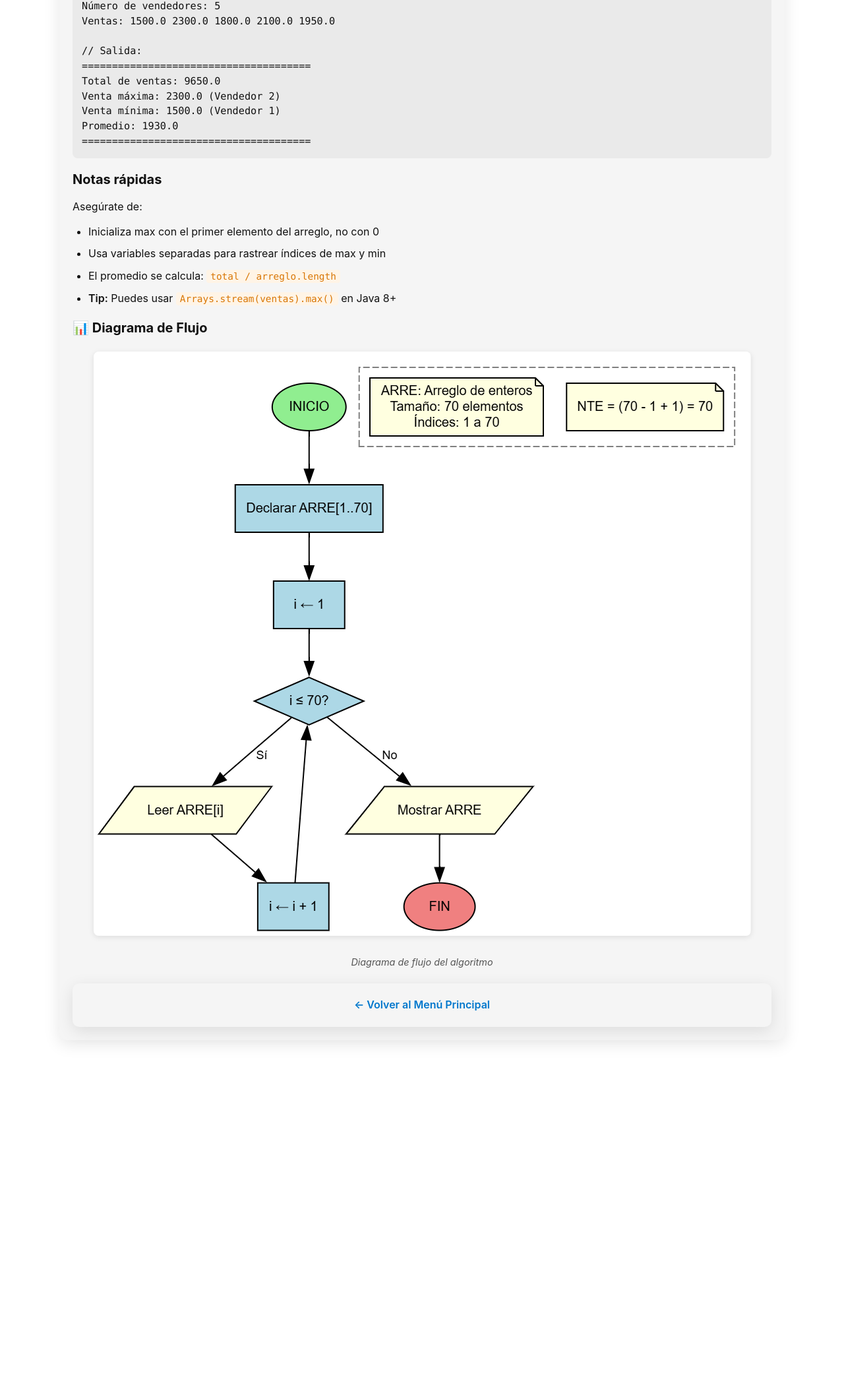
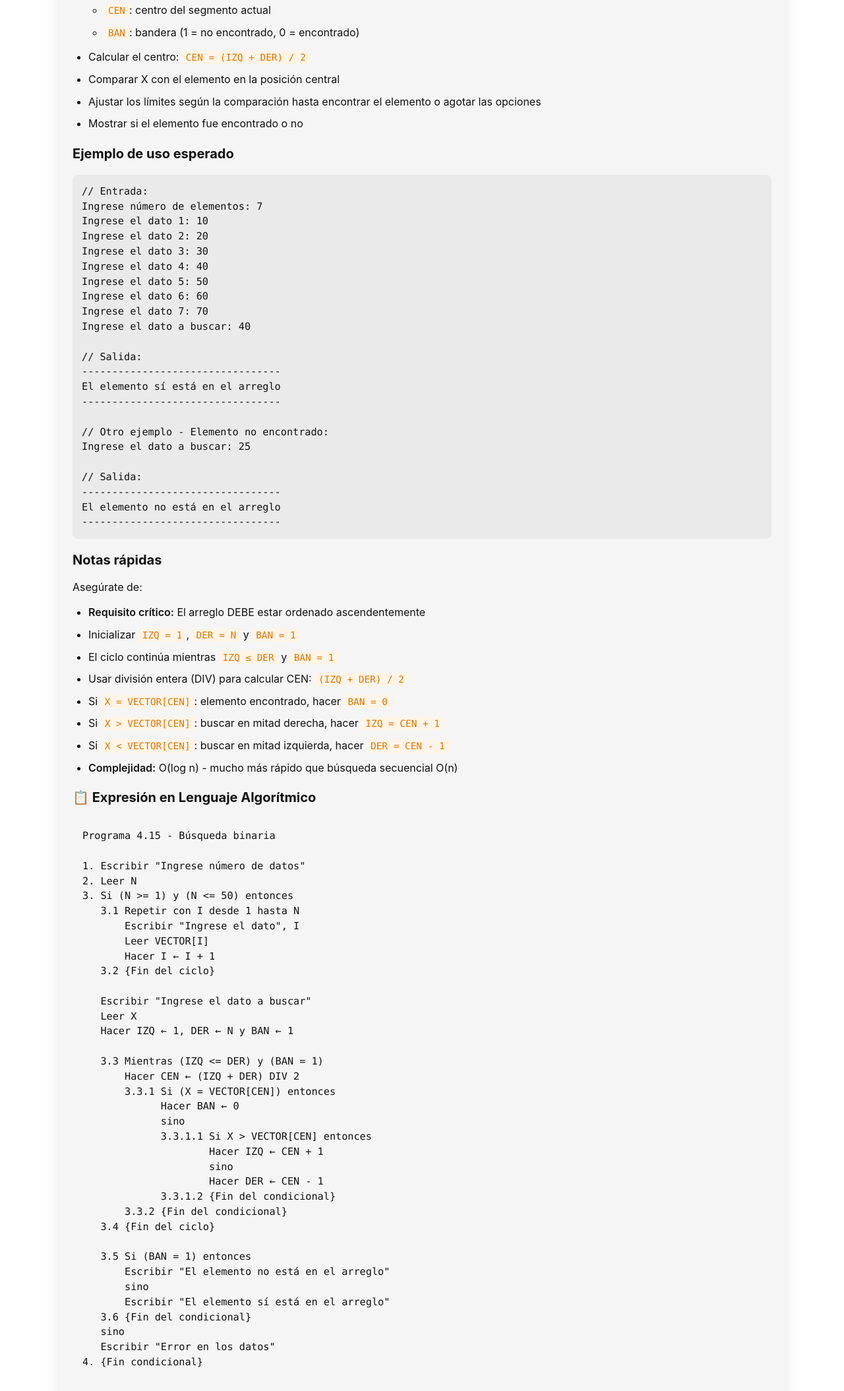
Before and after one commit to D1egoXD/JAVA-TICS, a website: page ejercicios/ejemplo_4_3.html in a window 1280 px wide. Shown: the part 611-2720 px from the top of the page at 66% size. Before the commit the page ends 2242 px from the top, so only its background shows below. Drawn offline with Linux system fonts and the light colour scheme.

Commit message:
Actualizar diagrama y contenido del ejercicio 4.3 - Búsqueda Binaria

```diff
--- a/ejercicios/ejemplo_4_3.html
+++ b/ejercicios/ejemplo_4_3.html
@@ -3,7 +3,7 @@
 <head>
     <meta charset="UTF-8">
     <meta name="viewport" content="width=device-width, initial-scale=1.0">
-    <title>Análisis de Vendedores - Ejercicios Java</title>
+    <title>Búsqueda Binaria - Ejercicios Java</title>
     <link rel="stylesheet" href="../Styles/exercises-new.css">
 </head>
 <body>
@@ -11,60 +11,127 @@
     <div class="exercise-card">
         <div class="exercise-header">
             <span class="exercise-badge">Ejemplo 4.3</span>
-            <h2>Análisis de Vendedores</h2>
+            <h2>Búsqueda Binaria en Arreglos</h2>
         </div>
 
         <div class="exercise-description">
-            <p>Practicarás el uso de arreglos unidimensionales para almacenar y procesar conjuntos de datos. Aprenderás a iterar sobre colecciones, realizar análisis estadísticos básicos y encontrar valores extremos en conjuntos de información.</p>
+            <p>En este ejercicio aprenderás uno de los algoritmos de búsqueda más eficientes: la búsqueda binaria. Este algoritmo funciona dividiendo repetidamente a la mitad el conjunto de datos ordenado, reduciendo significativamente el tiempo de búsqueda. Es fundamental que el arreglo esté ordenado previamente para que este algoritmo funcione correctamente.</p>
         </div>
 
         <div class="requirements-list">
             <h3>Requisitos</h3>
             <ul>
-                <li>Crear un arreglo para almacenar datos de ventas de N vendedores</li>
-                <li>Leer las ventas de cada vendedor usando un ciclo <code>for</code></li>
-                <li>Calcular el total de ventas sumando todos los elementos</li>
-                <li>Encontrar la venta máxima y la venta mínima</li>
-                <li>Determinar qué vendedor tuvo la mejor y peor venta</li>
-                <li>Calcular el promedio de ventas</li>
-
+                <li>Leer el número de elementos <code>N</code> del arreglo (debe estar entre 1 y 50)</li>
+                <li>Validar que N esté en el rango permitido</li>
+                <li>Leer N elementos y almacenarlos en un arreglo <code>VECTOR</code></li>
+                <li><strong>Importante:</strong> Los datos deben estar ordenados de menor a mayor</li>
+                <li>Leer el valor <code>X</code> que se desea buscar en el arreglo</li>
+                <li>Implementar el algoritmo de búsqueda binaria con las variables:
+                    <ul>
+                        <li><code>IZQ</code>: límite izquierdo (índice inicial)</li>
+                        <li><code>DER</code>: límite derecho (índice final)</li>
+                        <li><code>CEN</code>: centro del segmento actual</li>
+                        <li><code>BAN</code>: bandera (1 = no encontrado, 0 = encontrado)</li>
+                    </ul>
+                </li>
+                <li>Calcular el centro: <code>CEN = (IZQ + DER) / 2</code></li>
+                <li>Comparar X con el elemento en la posición central</li>
+                <li>Ajustar los límites según la comparación hasta encontrar el elemento o agotar las opciones</li>
+                <li>Mostrar si el elemento fue encontrado o no</li>
             </ul>
         </div>
 
         <div class="example-section">
             <h3>Ejemplo de uso esperado</h3>
             <pre class="code-block">// Entrada:
-Número de vendedores: 5
-Ventas: 1500.0 2300.0 1800.0 2100.0 1950.0
+Ingrese número de elementos: 7
+Ingrese el dato 1: 10
+Ingrese el dato 2: 20
+Ingrese el dato 3: 30
+Ingrese el dato 4: 40
+Ingrese el dato 5: 50
+Ingrese el dato 6: 60
+Ingrese el dato 7: 70
+Ingrese el dato a buscar: 40
 
 // Salida:
-======================================
-Total de ventas: 9650.0
-Venta máxima: 2300.0 (Vendedor 2)
-Venta mínima: 1500.0 (Vendedor 1)
-Promedio: 1930.0
-======================================</pre>
+---------------------------------
+El elemento sí está en el arreglo
+---------------------------------
+
+// Otro ejemplo - Elemento no encontrado:
+Ingrese el dato a buscar: 25
+
+// Salida:
+---------------------------------
+El elemento no está en el arreglo
+---------------------------------</pre>
         </div>
 
         <div class="notes-section">
             <h3>Notas rápidas</h3>
             <p>Asegúrate de:</p>
             <ul>
-                <li>Inicializa max con el primer elemento del arreglo, no con 0</li>
-                <li>Usa variables separadas para rastrear índices de max y min</li>
-                <li>El promedio se calcula: <code>total / arreglo.length</code></li>
-                <li><strong>Tip:</strong> Puedes usar <code>Arrays.stream(ventas).max()</code> en Java 8+</li>
+                <li><strong>Requisito crítico:</strong> El arreglo DEBE estar ordenado ascendentemente</li>
+                <li>Inicializar <code>IZQ = 1</code>, <code>DER = N</code> y <code>BAN = 1</code></li>
+                <li>El ciclo continúa mientras <code>IZQ ≤ DER</code> y <code>BAN = 1</code></li>
+                <li>Usar división entera (DIV) para calcular CEN: <code>(IZQ + DER) / 2</code></li>
+                <li>Si <code>X = VECTOR[CEN]</code>: elemento encontrado, hacer <code>BAN = 0</code></li>
+                <li>Si <code>X > VECTOR[CEN]</code>: buscar en mitad derecha, hacer <code>IZQ = CEN + 1</code></li>
+                <li>Si <code>X < VECTOR[CEN]</code>: buscar en mitad izquierda, hacer <code>DER = CEN - 1</code></li>
+                <li><strong>Complejidad:</strong> O(log n) - mucho más rápido que búsqueda secuencial O(n)</li>
+            </ul>
+        </div>
 
-            </ul>
+        <div class="requirements-list">
+            <h3>📋 Expresión en Lenguaje Algorítmico</h3>
+            <pre class="code-block" style="background-color: #f5f5f5; padding: 15px; border-radius: 8px;">
+Programa 4.15 - Búsqueda binaria
+
+1. Escribir "Ingrese número de datos"
+2. Leer N
+3. Si (N >= 1) y (N <= 50) entonces
+   3.1 Repetir con I desde 1 hasta N
+       Escribir "Ingrese el dato", I
+       Leer VECTOR[I]
+       Hacer I ← I + 1
+   3.2 {Fin del ciclo}
+
+   Escribir "Ingrese el dato a buscar"
+   Leer X
+   Hacer IZQ ← 1, DER ← N y BAN ← 1
+
+   3.3 Mientras (IZQ <= DER) y (BAN = 1)
+       Hacer CEN ← (IZQ + DER) DIV 2
+       3.3.1 Si (X = VECTOR[CEN]) entonces
+             Hacer BAN ← 0
+             sino
+             3.3.1.1 Si X > VECTOR[CEN] entonces
+                     Hacer IZQ ← CEN + 1
+                     sino
+                     Hacer DER ← CEN - 1
+             3.3.1.2 {Fin del condicional}
+       3.3.2 {Fin del condicional}
+   3.4 {Fin del ciclo}
+
+   3.5 Si (BAN = 1) entonces
+       Escribir "El elemento no está en el arreglo"
+       sino
+       Escribir "El elemento sí está en el arreglo"
+   3.6 {Fin del condicional}
+   sino
+   Escribir "Error en los datos"
+4. {Fin condicional}
+            </pre>
         </div>
 
         <div class="requirements-list">
             <h3>📊 Diagrama de Flujo</h3>
             <div style="text-align: center; margin: 20px 0;">
-                <img src="../images/ejemplo_4_3.png" alt="Diagrama de Flujo - Análisis de Vendedores" style="max-width: 100%; height: auto; border-radius: var(--border-radius-md);">
+                <img src="../images/ejemplo_4_3.png?v=20251207" alt="Diagrama de Flujo - Búsqueda Binaria" style="max-width: 100%; height: auto; border-radius: var(--border-radius-md);">
             </div>
             <p style="text-align: center; color: var(--color-text-light); font-size: 0.9rem;">
-                <em>Diagrama de flujo del algoritmo</em>
+                <em>Diagrama de flujo del algoritmo de búsqueda binaria</em>
             </p>
         </div>
 
```
Also changed, not shown: 1 other file.
